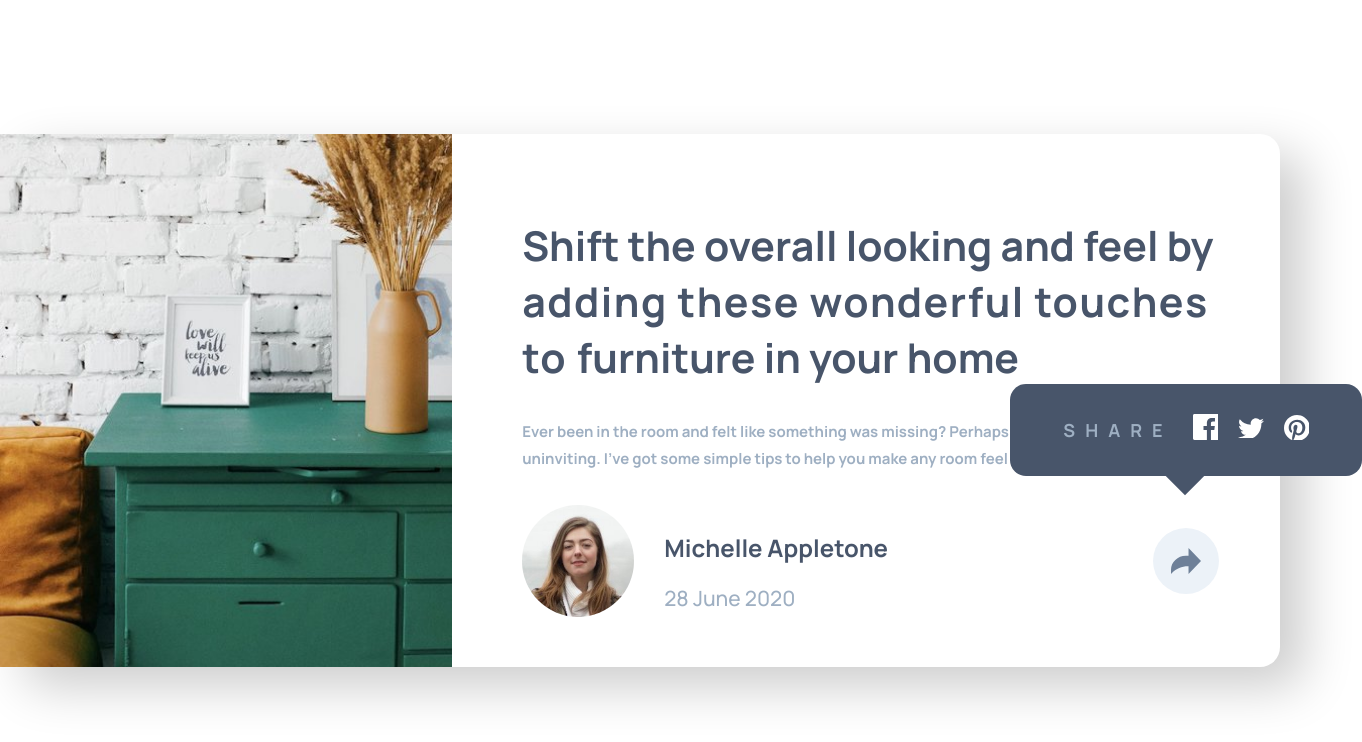
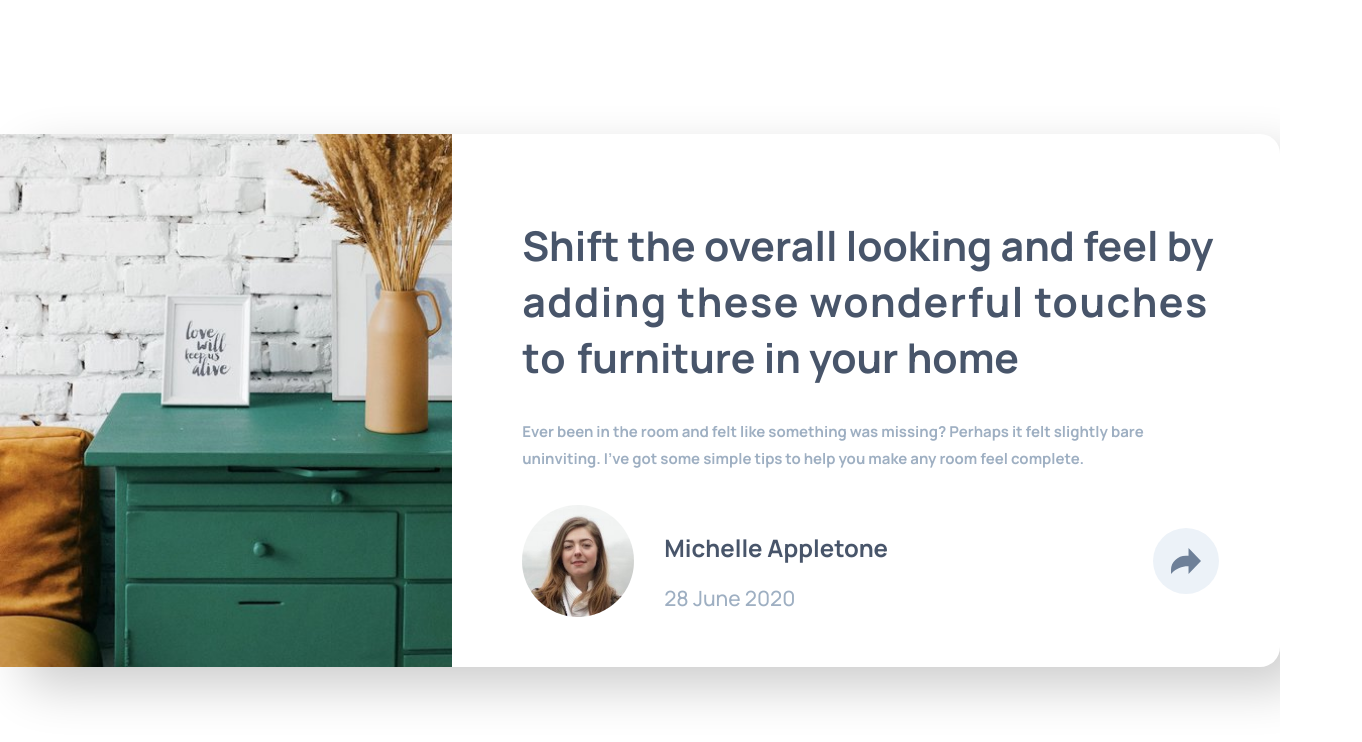
Before and after one commit to frontend-mentor-vt/Article-preview-component, a React (Create React App) app: page / in a window 1280 px wide. Shown: the top 742 px of the page, 1362 px wide, since content can reach past the window. Built offline with nearby package versions, Linux system fonts and the light colour scheme.

Commit message:
process...

```diff
--- a/src/components/main/MainComponent.jsx
+++ b/src/components/main/MainComponent.jsx
@@ -50,7 +50,7 @@ const MainComponent = (props) => {
               }
               onClick={handleModal}
             >
-              {isOpened === false && screenWidth <= 1000 ? (
+              {isOpened ? (
                 <>
                   <svg
                     className="arrow-icon"
@@ -82,7 +82,6 @@ const MainComponent = (props) => {
                       />
                     </g>
                   </svg>
-                  <Modal />
                 </>
               )}
             </div>
```
